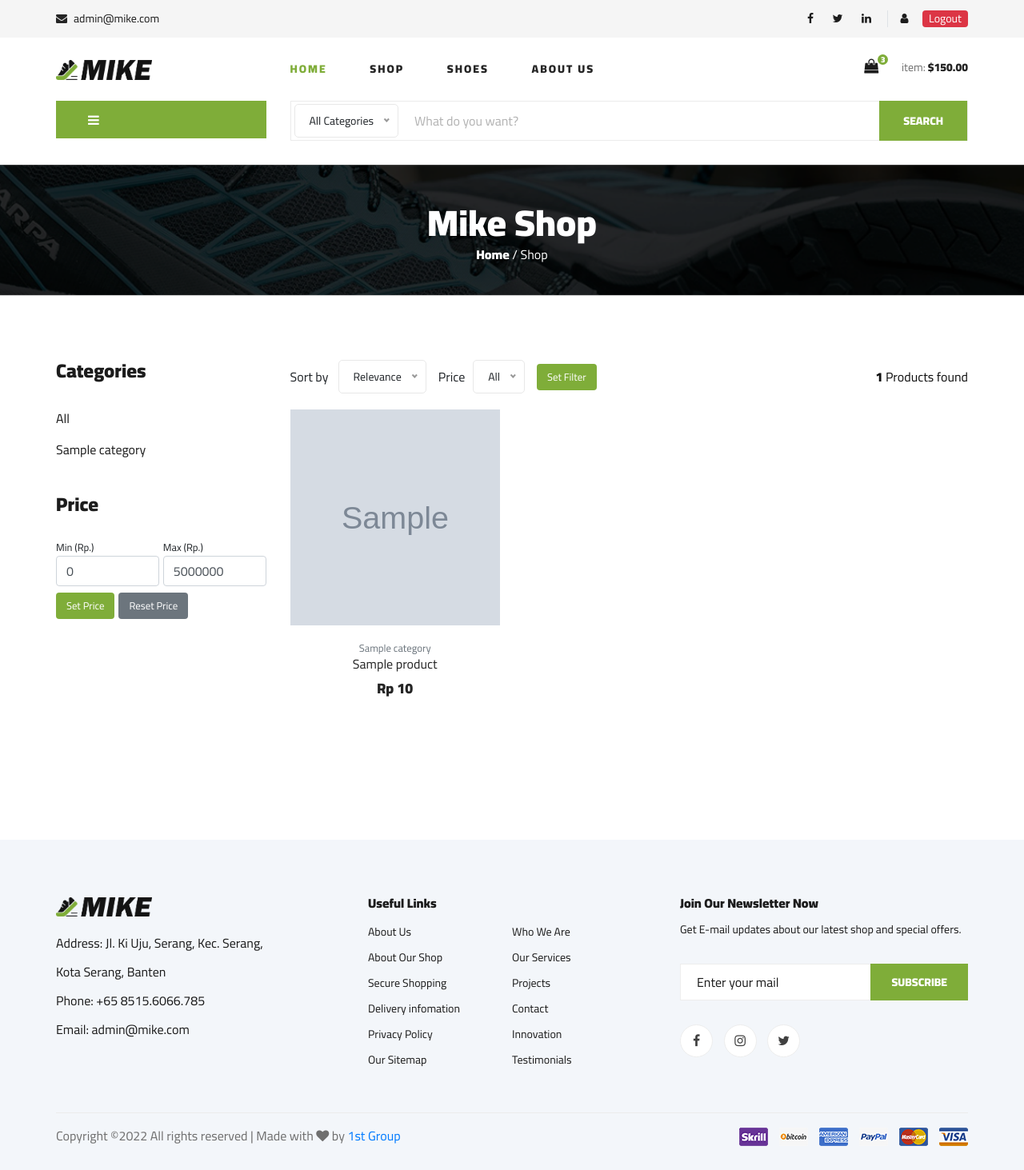
After one commit to novandi18/ecommerce-web, a CodeIgniter 4 app: template app/Views/shop.php in a window 1280 px wide. The commit adds this page. Shown: the whole page at 80% size. Run offline with PHP 8.4 and a stand-in for CodeIgniter, Linux system fonts and the light colour scheme; the template is opened without the code that fills it: most values are stand-ins (such as "Sample title", 1, 10 or a date in 2020); grey boxes marked "Sample" are stand-in pictures; data that the repository does not hold is empty; some libraries are stand-ins or nearby versions.

Commit message:
add search products

```diff
--- a/app/Config/Pager.php
+++ b/app/Config/Pager.php
@@ -24,6 +24,7 @@ class Pager extends BaseConfig
         'default_full'   => 'CodeIgniter\Pager\Views\default_full',
         'default_simple' => 'CodeIgniter\Pager\Views\default_simple',
         'default_head'   => 'CodeIgniter\Pager\Views\default_head',
+        'bootstrap_pagination'   => 'App\Views\partials\pagination',
     ];
 
     /**
--- a/app/Config/Routes.php
+++ b/app/Config/Routes.php
@@ -59,6 +59,12 @@ $routes->get("/profile", "UserController::profile", ["filter" => "authFilter"]);
 $routes->post("/profile", "UserController::updateProfile", ["filter" => "authFilter"]);
 $routes->post("/profile/changepassword", "UserController::changePassword", ["filter" => "authFilter"]);
 
+// --- Shop ---
+$routes->get("/shop", "ProductController::shop");
+$routes->get("/shop/search", "ProductController::productSearch");
+$routes->get("/shop/(:any)/(:any)", "ProductController::productDetail/$1/$2");
+$routes->get("/shop/(:any)", "ProductController::shop/$1");
+$routes->post("/shop/search", "ProductController::productSearchProcess");
 
 /*
  * --------------------------------------------------------------------
--- a/app/Database/Migrations/2022-12-19-060059_Products.php
+++ b/app/Database/Migrations/2022-12-19-060059_Products.php
@@ -28,6 +28,10 @@ class Products extends Migration
                 "type" => "VARCHAR",
                 "constraint" => 128
             ],
+            "sold" => [
+                "type" => "INT",
+                "constraint" => 128
+            ],
             "category_id" => [
                 "type" => "INT",
                 "constraint" => 11,
--- a/app/Database/Seeds/ProductSeeder.php
+++ b/app/Database/Seeds/ProductSeeder.php
@@ -20,6 +20,7 @@ class ProductSeeder extends Seeder
                     "description"   => $faker->text(),
                     "price"         => $faker->numberBetween(999000, 2000000),
                     "photo"         => $data[2] . ".png",
+                    "sold"          => 0,
                     "category_id"   => $data[1],
                     "created_at"    => Time::createFromTimestamp($faker->unixTime()),
                     "updated_at"    => Time::now()
--- a/app/Views/partials/header.php
+++ b/app/Views/partials/header.php
@@ -6,11 +6,36 @@
         <div class="hero__categories">
           <div class="hero__categories__all">
             <i class="fa fa-bars"></i>
-            <span>All categories</span>
+            <?php foreach ($categories as $category) : ?>
+              <span>
+                <?php
+                if (@$_GET["category"]) {
+                  echo $_GET["category"] === preg_replace('/[^a-z]/i', '-', str_replace(' ', '', strtolower($category->category_name))) ? $category->category_name : "";
+                } else {
+                  echo strpos((string) current_url(true), preg_replace('/[^a-z]/i', '-', str_replace(' ', '', strtolower($category->category_name)))) !== false ? $category->category_name : "";
+                }
+                ?>
+                <?php
+                $i = 0;
+                if (count(explode('/', str_replace("/index.php", "", $_SERVER["PHP_SELF"]))) <= 2 || explode("/", str_replace("/index.php", "", $_SERVER["PHP_SELF"]))[2] == "/") {
+                  $i++;
+                  echo "All Categories";
+                  if ($i === 1) break;
+                } else if (@$_GET["category"] && $_GET["category"] == "all") {
+                  $i++;
+                  echo "All Categories";
+                  if ($i === 1) break;
+                }
+                ?>
+              </span>
+            <?php endforeach; ?>
           </div>
           <ul>
+            <li>
+              <a href="/shop" class="<?= count(explode('/', str_replace("/index.php", "", $_SERVER["PHP_SELF"]))) <= 2 || explode('/', str_replace("/index.php", "", $_SERVER["PHP_SELF"]))[2] == '/' ? 'font-weight-bold' : '' ?>">All Categories</a>
+            </li>
             <?php foreach ($categories as $category) : ?>
-              <li><a href="/shop/<?= preg_replace('/[^a-z]/i', '-', str_replace(' ', '', strtolower($category->category_name))) ?>"><?= $category->category_name ?></a></li>
+              <li><a class="<?= strpos((string) current_url(true), preg_replace('/[^a-z]/i', '-', str_replace(' ', '', strtolower($category->category_name)))) !== false ? 'font-weight-bold' : '' ?>" href="/shop/<?= preg_replace('/[^a-z]/i', '-', str_replace(' ', '', strtolower($category->category_name))) ?>"><?= $category->category_name ?></a></li>
             <?php endforeach; ?>
           </ul>
         </div>
@@ -18,14 +43,16 @@
       <div class="col-lg-9">
         <div class="hero__search" style="overflow: visible">
           <div class="hero__search__form w-100">
-            <form action="#" class="d-flex align-items-center pl-1">
-              <select style="width: 400px; background: transparent;">
-                <option value="all">All Categories</option>
+            <form action="<?= base_url('/shop/search') ?>" method="POST" class="d-flex align-items-center pl-1">
+              <?= csrf_field() ?>
+              <input type="text" name="param" value="<?= http_build_query($_GET) ?>" hidden>
+              <select style="width: 400px; background: transparent;" name="category">
+                <option value="all" <?= @$_GET['category'] === "all" ? "selected" : "" ?>>All Categories</option>
                 <?php foreach ($categories as $category) : ?>
-                  <option value="<?= $category->id_category ?>"><?= $category->category_name ?></option>
+                  <option value="<?= preg_replace('/[^a-z]/i', '-', str_replace(' ', '', strtolower($category->category_name))) ?>" <?= @$_GET['category'] === preg_replace('/[^a-z]/i', '-', str_replace(' ', '', strtolower($category->category_name))) ? "selected" : "" ?>><?= $category->category_name ?></option>
                 <?php endforeach; ?>
               </select>
-              <input type="text" placeholder="What do you want?">
+              <input type="text" class="text-dark" placeholder="What do you want?" name="search" value="<?= @$_GET['search_query'] ? $_GET['search_query'] : '' ?>" required>
               <button type="submit" class="site-btn">SEARCH</button>
             </form>
           </div>
--- a/app/Views/partials/navbar.php
+++ b/app/Views/partials/navbar.php
@@ -88,7 +88,7 @@
     <div class="row">
       <div class="col-lg-3 d-flex align-items-center">
         <div class="header__logo">
-          <a href="./"><img src=<?= base_url("modules/img/logo.png") ?> alt="" width="120"></a>
+          <a href="/"><img src=<?= base_url("modules/img/logo.png") ?> alt="" width="120"></a>
         </div>
       </div>
       <div class="col-lg-6">
--- /dev/null
+++ b/app/Views/shop.php
@@ -0,0 +1,146 @@
+<?= $this->extend("partials/base") ?>
+
+<?= $this->section("content") ?>
+
+<section class="breadcrumb-section set-bg" data-setbg="<?= base_url("modules/img/breadcrumb.png") ?>">
+  <div class="container">
+    <div class="row">
+      <div class="col-lg-12 text-center">
+        <div class="breadcrumb__text">
+          <h2>Mike Shop</h2>
+          <div class="breadcrumb__option text-white">
+            <a href="/">Home</a>
+            /
+            <span>Shop</span>
+          </div>
+        </div>
+      </div>
+    </div>
+  </div>
+</section>
+
+<section class="product spad">
+  <div class="container">
+    <div class="row">
+      <div class="col-lg-3 col-md-5">
+        <div class="sidebar">
+          <?php if (@$_GET["search_query"]) : ?>
+            <div class="sidebar__item">
+              <div class="py-2 px-3 d-flex rounded" style="flex-direction: column; background-color: #E1E1E1">
+                <div class="d-flex justify-content-between align-items-center">
+                  <span class="font-weight-bold" style="font-size: .8em;">Result for :</span>
+                  <a href="/shop" class="text-danger"><i class='fa fa-close'></i></a>
+                </div>
+                <span style="font-size: 1.2em;"><?= @$_GET["search_query"] ? $_GET["search_query"] : "" ?></span>
+              </div>
+            </div>
+          <?php else : ?>
+            <div class="sidebar__item">
+              <h4>Categories</h4>
+              <ul>
+                <li><a href="<?= (http_build_query($_GET) != "" ? '/shop?' : '/shop') . http_build_query($_GET) ?>" class="<?= $active === "all" ? 'active' : '' ?>">All</a></li>
+                <?php foreach ($categories as $category) : ?>
+                  <li><a href="/shop/<?= preg_replace('/[^a-z]/i', '-', str_replace(' ', '', strtolower($category->category_name))) . (http_build_query($_GET) == "" ? "" : "?" . http_build_query($_GET)) ?>" class="<?= $active === preg_replace('/[^a-z]/i', '-', str_replace(' ', '', strtolower($category->category_name))) ? 'active' : '' ?>"><?= $category->category_name ?></a></li>
+                <?php endforeach; ?>
+              </ul>
+            </div>
+          <?php endif; ?>
+          <div class="sidebar__item">
+            <div class="d-flex align-items-center">
+              <h4>Price</h4>
+            </div>
+            <form action="<?= str_replace("/index.php", "", $_SERVER["PHP_SELF"]) ?>" method="get">
+              <div class="price-range-wrap d-flex" style="gap: 5px;">
+                <div>
+                  <span style="font-size: .8em;">Min (Rp.)</span>
+                  <input type="number" name="min" class="form-control" value="<?= @$_GET['min'] ? $_GET['min'] : 0 ?>">
+                </div>
+                <div>
+                  <span style="font-size: .8em;">Max (Rp.)</span>
+                  <input type="number" name="max" class="form-control" value="<?= @$_GET['max'] ? $_GET['max'] : 5000000 ?>">
+                </div>
+              </div>
+              <input type="text" name="sort" value="<?= @$_GET['sort'] ? $_GET['sort'] : 'relevance' ?>" hidden>
+              <input type="text" name="price" value="<?= @$_GET['price'] ? $_GET['price'] : 'all' ?>" hidden>
+              <?php if (@$_GET["search_query"]) : ?>
+                <input type="text" name="search_query" value="<?= $_GET['search_query'] ?>" hidden>
+                <input type="text" name="category" value="<?= $_GET['category'] ?>" hidden>
+              <?php endif; ?>
+              <div class="d-flex mt-2" style="gap: 5px;">
+                <button type="submit" class="btn text-white" style="font-size: .8em; background-color: #7FAD39">Set Price</button>
+                <button type="reset" class="btn text-white bg-secondary" style="font-size: .8em;">Reset Price</button>
+              </div>
+            </form>
+          </div>
+        </div>
+      </div>
+      <div class="col-lg-9 col-md-7">
+        <div class="filter__item">
+          <div class="row align-items-center d-flex">
+            <div class="col">
+              <form action="<?= str_replace("/index.php", "", $_SERVER["PHP_SELF"]) ?>" method="get" class="d-flex align-items-center" style="gap: 15px;">
+                <input type="number" name="min" value="<?= @$_GET['min'] ? $_GET['min'] : 0 ?>" hidden>
+                <input type="number" name="max" value="<?= @$_GET['max'] ? $_GET['max'] : 5000000 ?>" hidden>
+                <?php if (@$_GET["search_query"]) : ?>
+                  <input type="text" name="search_query" value="<?= $_GET['search_query'] ?>" hidden>
+                  <input type="text" name="category" value="<?= $_GET['category'] ?>" hidden>
+                <?php endif; ?>
+                <div class="d-flex align-items-center" style="gap: 10px;">
+                  <span style="width: 50px;">Sort by</span>
+                  <select name="sort">
+                    <option value="relevance" <?= @$_GET["sort"] && $_GET["sort"] == "relevance" ? "selected" : "" ?>>Relevance</option>
+                    <option value="latest" <?= @$_GET["sort"] && $_GET["sort"] == "latest" ? "selected" : "" ?>>Latest</option>
+                    <option value="top-sales" <?= @$_GET["sort"] && $_GET["sort"] == "top-sales" ? "selected" : "" ?>>Top Sales</option>
+                  </select>
+                </div>
+                <div class="d-flex align-items-center" style="gap: 10px;">
+                  <span>Price</span>
+                  <select name="price">
+                    <option value="all" <?= @$_GET["price"] && $_GET["price"] == "all" ? "selected" : "" ?>>All</option>
+                    <option value="low-high" <?= @$_GET["price"] && $_GET["price"] == "low-high" ? "selected" : "" ?>>Low to High</option>
+                    <option value="high-low" <?= @$_GET["price"] && $_GET["price"] == "high-low" ? "selected" : "" ?>>High to Low</option>
+                  </select>
+                </div>
+                <div class="d-flex align-items-center" style="width: 100px;">
+                  <button type="submit" class="btn text-white" style="font-size: .8em; background-color: #7FAD39">Set Filter</button>
+                </div>
+              </form>
+            </div>
+            <div class="col d-flex" style="justify-content: flex-end;">
+              <h6><strong><?= $total_products ?></strong> Products found</h6>
+            </div>
+          </div>
+        </div>
+        <div class="row">
+          <?php if ($total_products > 0) : ?>
+            <?php foreach ($products as $product) : ?>
+              <div class="col-lg-4 col-md-6 col-sm-6">
+                <div class="product__item">
+                  <div class="product__item__pic set-bg" data-setbg=<?= base_url("modules/img/gallery/" . preg_replace('/[^a-z]/i', '-', str_replace(' ', '', strtolower($product->category))) . "/" . $product->photo) ?>>
+                    <ul class="product__item__pic__hover">
+                      <li><a href="#"><i class="fa fa-shopping-cart"></i></a></li>
+                    </ul>
+                  </div>
+                  <div class="product__item__text">
+                    <span style="font-size: .8em;" class="text-secondary"><?= $product->category ?></span>
+                    <h6><a href="/shop/<?= preg_replace('/[^a-z]/i', '-', str_replace(' ', '', strtolower($product->category))) . "/" . str_replace(' ', '-', strtolower($product->product)) ?>"><?= $product->product ?></a></h6>
+                    <h5><?= "Rp " . number_format($product->price, 0, "", ",") ?></h5>
+                  </div>
+                </div>
+              </div>
+            <?php endforeach; ?>
+          <?php else : ?>
+            <div class="col d-flex justify-content-center">
+              <img src="<?= base_url('modules/img/nodata.svg') ?>" alt="No Data" width="500">
+            </div>
+          <?php endif; ?>
+        </div>
+        <div class="mt-5 d-flex" style="justify-content: center;">
+          <?= $links ?>
+        </div>
+      </div>
+    </div>
+  </div>
+</section>
+
+<?= $this->endSection() ?>
--- a/public/modules/css/style.css
+++ b/public/modules/css/style.css
@@ -1071,6 +1071,11 @@ ol {
   display: block;
 }
 
+.sidebar__item ul li a.active {
+  background-color: #e1e1e1;
+  padding: 0 0.8em;
+}
+
 .sidebar__item .latest-product__text {
   position: relative;
 }
@@ -1392,8 +1397,8 @@ ol {
 }
 
 .filter__item {
-  padding-top: 45px;
-  border-top: 1px solid #ebebeb;
+  /* padding-top: 45px;
+  border-top: 1px solid #ebebeb; */
   padding-bottom: 20px;
 }
 
@@ -1595,6 +1600,12 @@ ol {
   padding-top: 10px;
 }
 
+.product__pagination li.active a {
+  background-color: #7fad39;
+  color: white;
+  border: 1px solid #7fad39;
+}
+
 .product__pagination a,
 .blog__pagination a {
   display: inline-block;
@@ -1603,7 +1614,6 @@ ol {
   border: 1px solid #b2b2b2;
   font-size: 14px;
   color: #b2b2b2;
-  font-weight: 700;
   line-height: 28px;
   text-align: center;
   margin-right: 16px;
@@ -2364,8 +2374,9 @@ ol {
   transition: all, 0.3s;
 }
 
-.blog__sidebar__item ul li a:hover {
-  color: #7fad39;
+.blog__sidebar__item ul li a.active {
+  background-color: #7fad39;
+  color: #fff;
 }
 
 .blog__sidebar__search {
```
Also changed, not shown: app/Controllers/ProductController.php (added, +67 -0 lines), app/Models/ProductModel.php (+18 -3 lines), app/Views/home.php (+10 -10 lines), app/Views/partials/pagination.php (added, +39 -0 lines), public/modules/img/nodata.svg (added).
